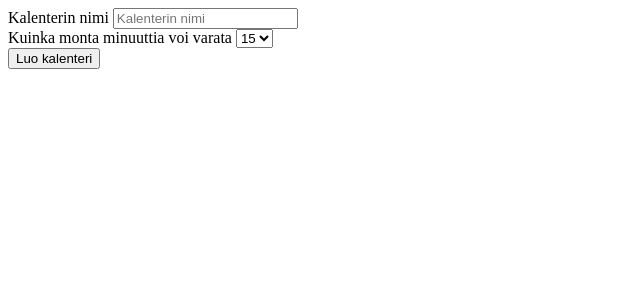
After one commit to Sartani/ajanvaraus, a PHP site: page /views/luo_kalenteri.html in a window 1280 px wide. The commit adds this page. Shown: the top 300 px of the page, without its empty margins (0-640 px from the left). Run offline with PHP 8.4, Linux system fonts and the light colour scheme.

Commit message:
Deleted unused php class, added forms for creating a calendar(incomplete and not used yet), added a navbar.

```diff
--- a/index.php
+++ b/index.php
@@ -13,7 +13,7 @@
   <body>
     <div class="container">
       <div class="row">
-        <div  class="col-sm-2" id="side_left"></div>
+        <div  class="col-sm-2" id="side_left">  <?php include_once ("views/navbar.html") ?></div>
         <div class="col-sm-8" id="main"> <h1> WAAAT!</h1>
 
         <button type="button" onclick="NaytaKalenterit()" id="varaa" class="btn btn-primary btn-lg">Varaa aikoja</button>
--- /dev/null
+++ b/views/luo_kalenteri.html
@@ -0,0 +1,40 @@
+<!DOCTYPE html>
+<!--
+To change this license header, choose License Headers in Project Properties.
+To change this template file, choose Tools | Templates
+and open the template in the editor.
+-->
+<html>
+    <head>
+        <title>Luo kalenteri</title>
+        <meta charset="UTF-8">
+        <meta name="viewport" content="width=device-width, initial-scale=1.0">
+    </head>
+    <body>
+        <div><form id="create-calendar-form" class="create-calendar-form" method="post" action="classes/calendar.php">
+
+  <div class="form-group">
+    <label for="CalendarName">Kalenterin nimi</label>
+    <input type="text" class="form-control" id="CalendarName" name="calendar_name" placeholder="Kalenterin nimi">
+  </div>
+  <div class="form-group">
+    <label for="HowManyMinutes">Kuinka monta minuuttia voi varata</label>
+    <select class="form-control" id="HowManyMinutes">
+      <option>15</option>
+      <option>30</option>
+      <option>45</option>
+    </select>
+
+    <!-- Tähän olisi tarkoitus sitten tulla vielä mahdollisuus valita mistä mihin asti kyseinen kalenteri on-->
+
+    <div class="row">
+        <div class="col-sm-4"></div>
+        <div class="col-sm-4"></div>
+        <div class="col-sm-4"><button type="submit"  name="create_calendar" value="create_calendar" class="btn btn-primary">Luo kalenteri </button></div>
+      </div>
+
+
+
+</form></div>
+    </body>
+</html>
```
Also changed, not shown: classes/navigaatio.php (deleted, +0 -16 lines), views/navbar.html (added, +20 -0 lines).
